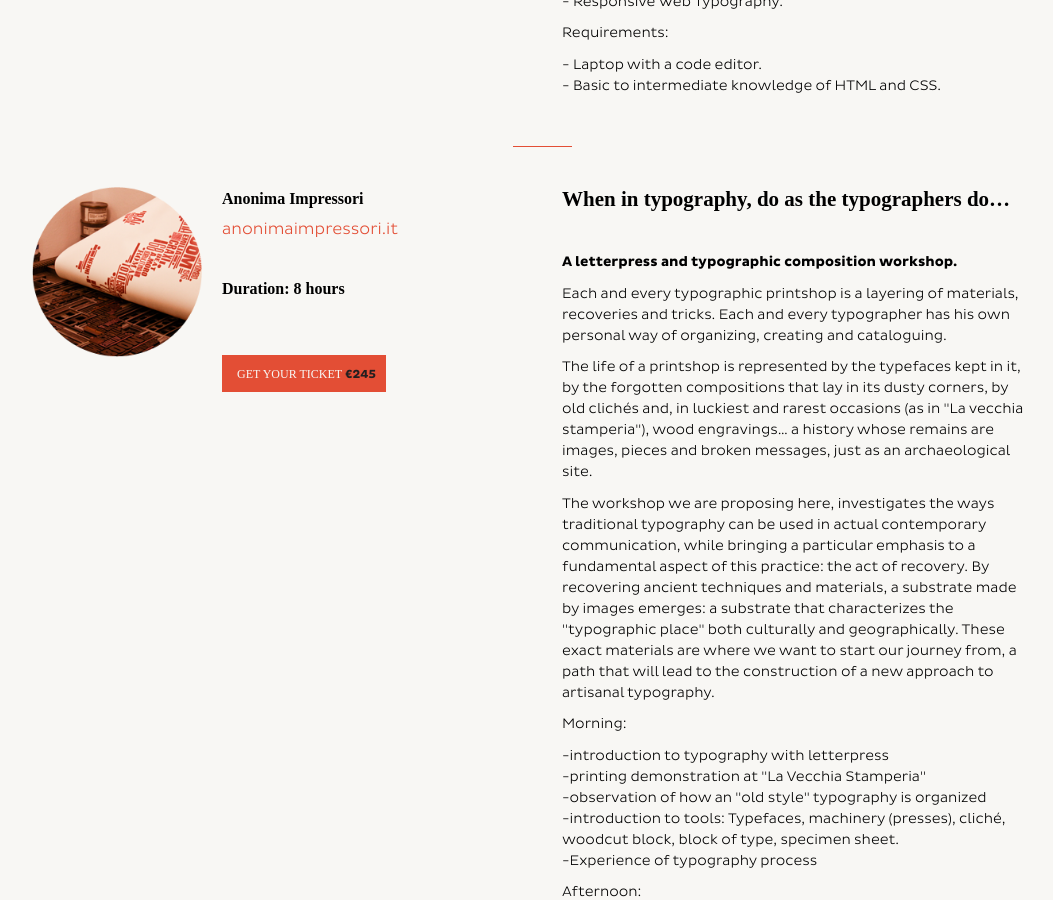
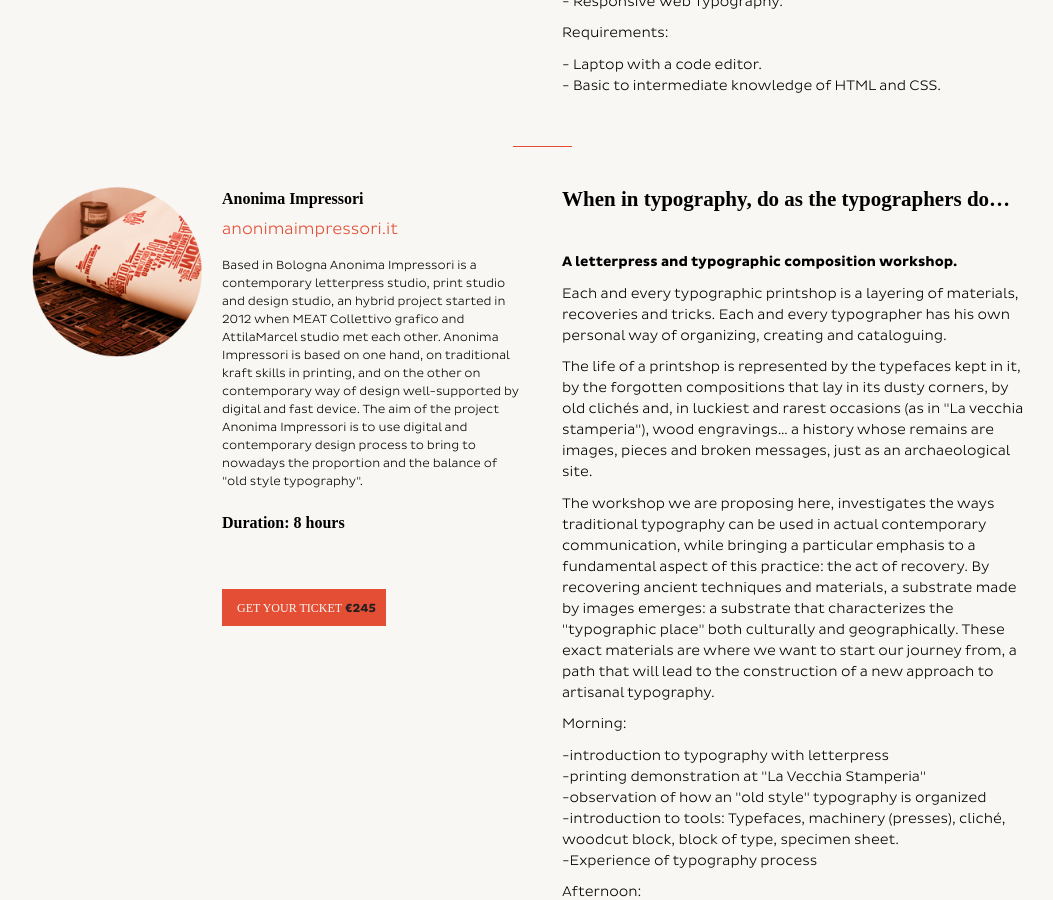
Before and after one commit to GrUSP/2013.kerning.it, a Jekyll site: the page built from workshops.html, in a window 1280 px wide and 900 px high, scrolled down 1213 px. Shown: the whole window, without its empty margins (98-1151 px from the left). Built offline with Jekyll 4.4.1, drawn with Linux system fonts in a browser that asks for light colours; nearby versions of some CDN libraries; Markdown is read by kramdown in place of the engine named in the settings.

Commit message:
Updated BIO Anonima Impressori

```diff
--- a/_includes/workshop/workshop-tastemeat.html
+++ b/_includes/workshop/workshop-tastemeat.html
@@ -7,6 +7,9 @@
 			<!--div class="twitter"><a href="http://www.twitter.com/tastemeat/">@tastemeat</a></div-->
 			<div class="url"><a href="http://www.anonimaimpressori.it">anonimaimpressori.it</a></div>
 			<div class="bio">
+				Based in Bologna Anonima Impressori is a contemporary letterpress studio, print studio and design studio, an hybrid project started in  2012 when MEAT Collettivo grafico and AttilaMarcel studio met each other.
+Anonima Impressori is based on one hand, on  traditional kraft skills in printing, and on the other on  contemporary way of design well-supported by  digital and fast device.
+The aim of the project Anonima Impressori is to use digital and contemporary design process to bring to nowadays the proportion and the balance of "old style typography".
 			</div>
 			<div class="meta first">
 				<div class="duration">Duration: 8 hours</div>
```
